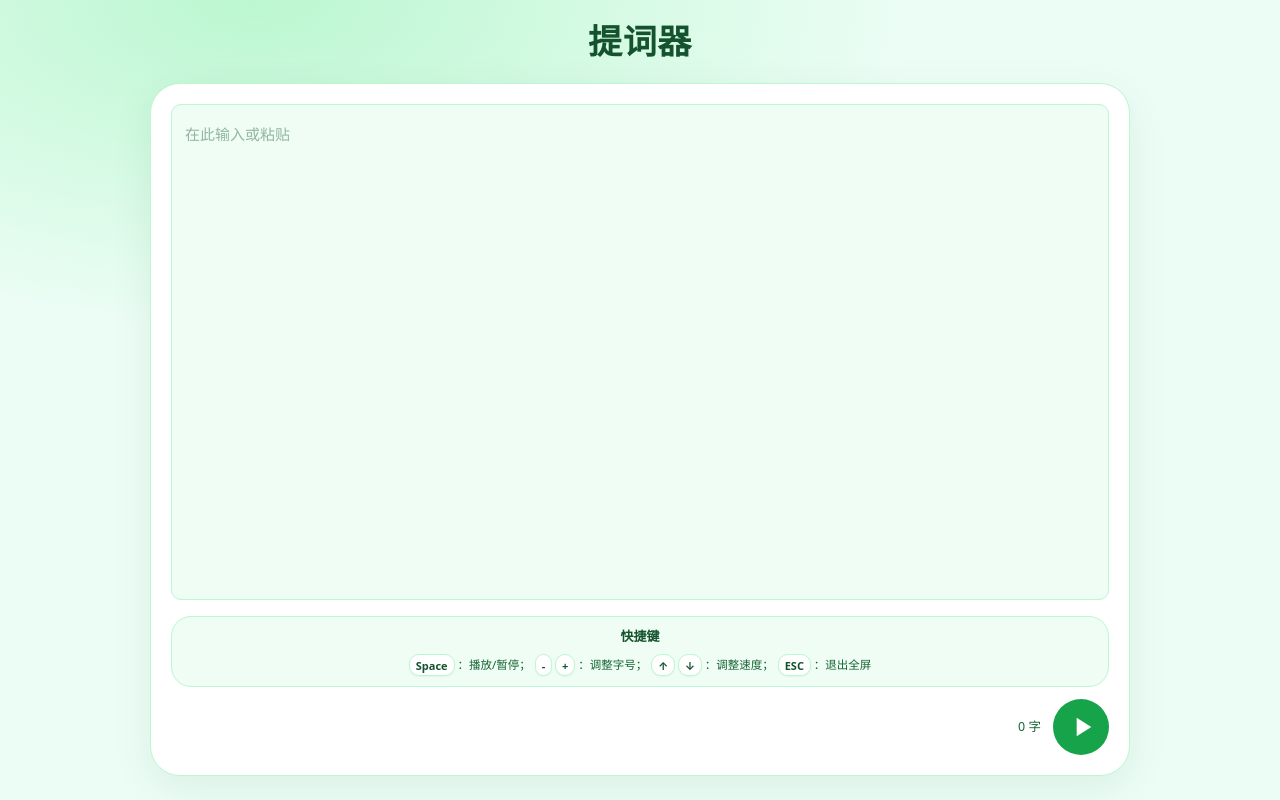
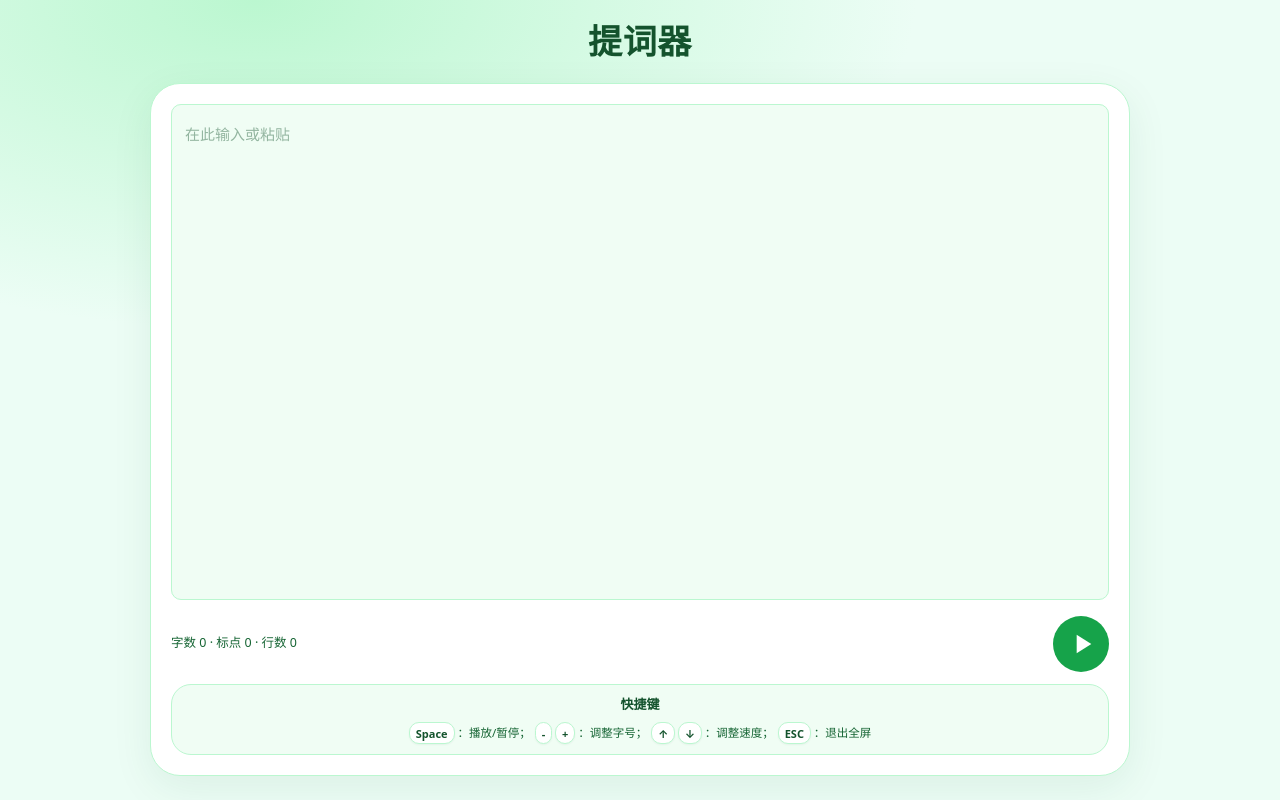
Before and after one commit to lawnpolitic45-jpg/teleprompter-app, a React (Vite) app: page / in a window 1280 px wide. Built offline with nearby package versions, Linux system fonts and the light colour scheme.

Commit message:
Enhance HomePage and PrompterPage to display detailed script statistics including word count, punctuation count, and line count. Refactor layout for better presentation of shortcut information.

```diff
--- a/src/pages/HomePage.tsx
+++ b/src/pages/HomePage.tsx
@@ -1,7 +1,8 @@
 import PlayArrow from "@mui/icons-material/PlayArrow";
-import { Box, CssBaseline, IconButton, Stack, TextField, ThemeProvider, Typography } from "@mui/material";
+import { Box, CssBaseline, IconButton, TextField, ThemeProvider, Typography } from "@mui/material";
 import { KeyCap } from "../components/KeyCap";
 import { homeColors, homeTheme } from "../theme";
+import { computeScriptStats } from "../utils/scriptStats";
 
 type Props = {
   script: string;
@@ -52,6 +53,8 @@ function ShortcutLine() {
 }
 
 export function HomePage({ script, onScriptChange, onStart }: Props) {
+  const { unitCount, punctuationCount, lineCount } = computeScriptStats(script);
+
   return (
     <ThemeProvider theme={homeTheme}>
       <CssBaseline />
@@ -144,6 +147,46 @@ export function HomePage({ script, onScriptChange, onStart }: Props) {
             <Box sx={{ mt: "auto", display: "flex", flexDirection: "column", gap: 1.5, pt: 0.5 }}>
               <Box
                 sx={{
+                  display: "flex",
+                  flexDirection: "row",
+                  alignItems: "center",
+                  justifyContent: "space-between",
+                  gap: 1.5,
+                  width: "100%",
+                }}
+              >
+                <Typography
+                  sx={{
+                    fontSize: 12.5,
+                    color: homeColors.subtle,
+                    flex: "1 1 auto",
+                    minWidth: 0,
+                    lineHeight: 1.5,
+                  }}
+                >
+                  字数 {unitCount} · 标点 {punctuationCount} · 行数 {lineCount}
+                </Typography>
+                <IconButton
+                  aria-label="开始提词"
+                  onClick={onStart}
+                  sx={{
+                    width: 56,
+                    height: 56,
+                    p: 0,
+                    flexShrink: 0,
+                    borderRadius: "50%",
+                    bgcolor: homeColors.primary,
+                    color: "#fff",
+                    "&:hover": { bgcolor: homeColors.primaryHover },
+                    "& .MuiSvgIcon-root": { fontSize: 32, ml: 0.25 },
+                  }}
+                >
+                  <PlayArrow />
+                </IconButton>
+              </Box>
+
+              <Box
+                sx={{
                   width: "100%",
                   p: 1.25,
                   borderRadius: 2,
@@ -164,27 +207,6 @@ export function HomePage({ script, onScriptChange, onStart }: Props) {
                 </Typography>
                 <ShortcutLine />
               </Box>
-
-              <Stack direction="row" spacing={1.5} alignItems="center" justifyContent="flex-end" sx={{ width: "100%" }}>
-                <Typography sx={{ fontSize: 12.5, color: homeColors.subtle }}>{script.length} 字</Typography>
-                <IconButton
-                  aria-label="开始提词"
-                  onClick={onStart}
-                  sx={{
-                    width: 56,
-                    height: 56,
-                    p: 0,
-                    flexShrink: 0,
-                    borderRadius: "50%",
-                    bgcolor: homeColors.primary,
-                    color: "#fff",
-                    "&:hover": { bgcolor: homeColors.primaryHover },
-                    "& .MuiSvgIcon-root": { fontSize: 32, ml: 0.25 },
-                  }}
-                >
-                  <PlayArrow />
-                </IconButton>
-              </Stack>
             </Box>
           </Box>
         </Box>
--- a/src/pages/PrompterPage.tsx
+++ b/src/pages/PrompterPage.tsx
@@ -21,6 +21,7 @@ import { KeyCap } from "../components/KeyCap";
 import { PrompterContent } from "../components/PrompterContent";
 import { useAutoScroll } from "../hooks/useAutoScroll";
 import { appTheme, colors } from "../theme";
+import { computeScriptStats } from "../utils/scriptStats";
 
 type ToastApi = { msg: string | null; show: (m: string) => void };
 
@@ -61,6 +62,8 @@ export function PrompterPage({
 
   const activeScrollRef = fsOpen ? fsScrollRef : previewScrollRef;
   const playing = fsOpen ? playingFs : playingPreview;
+
+  const { unitCount, punctuationCount, lineCount } = computeScriptStats(script);
 
   const onUserInterrupt = useCallback(() => {
     setPlayingPreview(false);
@@ -396,7 +399,9 @@ export function PrompterPage({
               rowGap: 1,
             }}
           >
-            <span>{script.length} 字 · {statusText}</span>
+            <span>
+              字数 {unitCount} · 标点 {punctuationCount} · 行数 {lineCount} · {statusText}
+            </span>
             <Box
               sx={{
                 display: "flex",
--- /dev/null
+++ b/src/utils/scriptStats.ts
@@ -0,0 +1,105 @@
+/** 统计脚本文稿：空格与各类空白不计入「字数」；汉字、英文词、数字串、标点各计 1；标点另计「标点符号数」。 */
+
+export type ScriptStats = {
+  /** 字数：每个汉字、每个连续英文单词、每个连续数字串、每个标点各算 1；空白不算 */
+  unitCount: number;
+  /** Unicode 标点（General Category P*）个数 */
+  punctuationCount: number;
+  /** 按换行符分隔的行数；空文稿为 0 行 */
+  lineCount: number;
+};
+
+function isWhiteSpaceChar(ch: string): boolean {
+  return /\p{White_Space}/u.test(ch);
+}
+
+function isHanChar(ch: string): boolean {
+  return /\p{Script=Han}/u.test(ch);
+}
+
+function isPunctuationChar(ch: string): boolean {
+  return /\p{P}/u.test(ch);
+}
+
+function isAsciiLetter(ch: string): boolean {
+  return ch >= "A" && ch <= "Z" || ch >= "a" && ch <= "z";
+}
+
+function isDecimalDigitChar(ch: string): boolean {
+  return /\p{Nd}/u.test(ch);
+}
+
+export function computeScriptStats(script: string): ScriptStats {
+  const lineCount = script.length === 0 ? 0 : script.split(/\r?\n/u).length;
+
+  let unitCount = 0;
+  let punctuationCount = 0;
+
+  for (let i = 0; i < script.length; ) {
+    const cp = script.codePointAt(i)!;
+    const ch = String.fromCodePoint(cp);
+    const w = cp > 0xffff ? 2 : 1;
+
+    if (isWhiteSpaceChar(ch)) {
+      i += w;
+      continue;
+    }
+
+    if (isHanChar(ch)) {
+      unitCount += 1;
+      i += w;
+      continue;
+    }
+
+    if (isPunctuationChar(ch)) {
+      unitCount += 1;
+      punctuationCount += 1;
+      i += w;
+      continue;
+    }
+
+    if (isAsciiLetter(ch)) {
+      unitCount += 1;
+      i += w;
+      while (i < script.length) {
+        const cp2 = script.codePointAt(i)!;
+        const ch2 = String.fromCodePoint(cp2);
+        const w2 = cp2 > 0xffff ? 2 : 1;
+        if (isAsciiLetter(ch2)) {
+          i += w2;
+          continue;
+        }
+        if (ch2 === "'" || ch2 === "’") {
+          const next = i + w2 < script.length ? String.fromCodePoint(script.codePointAt(i + w2)!) : "";
+          if (isAsciiLetter(next)) {
+            i += w2;
+            continue;
+          }
+        }
+        break;
+      }
+      continue;
+    }
+
+    if (isDecimalDigitChar(ch)) {
+      unitCount += 1;
+      i += w;
+      while (i < script.length) {
+        const cp2 = script.codePointAt(i)!;
+        const ch2 = String.fromCodePoint(cp2);
+        const w2 = cp2 > 0xffff ? 2 : 1;
+        if (isDecimalDigitChar(ch2)) {
+          i += w2;
+        } else {
+          break;
+        }
+      }
+      continue;
+    }
+
+    unitCount += 1;
+    i += w;
+  }
+
+  return { unitCount, punctuationCount, lineCount };
+}
```
